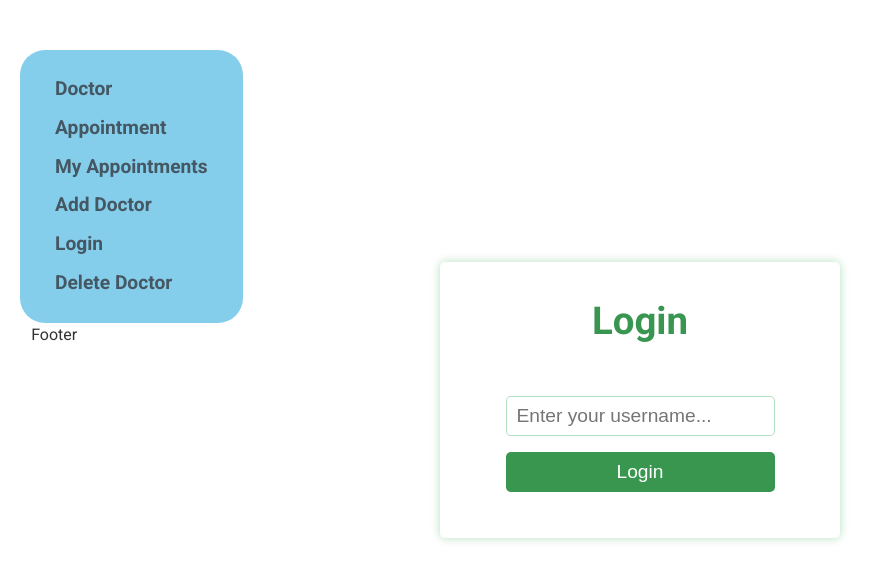
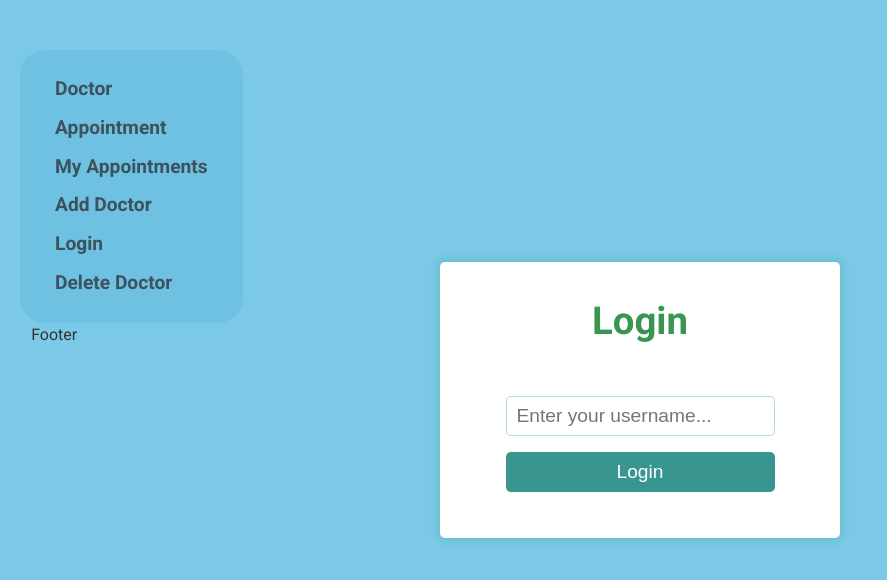
Before and after one commit to sumon766/doctor-appointment, a React (Create React App) app: page /login in a window 1280 px wide. Shown: the top 580 px of the page, without its empty margins (0-887 px from the left). Built offline with nearby package versions, Linux system fonts and the light colour scheme.

Commit message:
Update Navbar style

```diff
--- a/package.json
+++ b/package.json
@@ -4,6 +4,9 @@
   "private": true,
   "dependencies": {
     "@fortawesome/fontawesome-free": "^6.4.2",
+    "@fortawesome/fontawesome-svg-core": "^6.4.2",
+    "@fortawesome/free-regular-svg-icons": "^6.4.2",
+    "@fortawesome/free-solid-svg-icons": "^6.4.2",
     "@fortawesome/react-fontawesome": "^0.2.0",
     "@reduxjs/toolkit": "^1.9.5",
     "@testing-library/jest-dom": "^5.17.0",
--- a/src/components/appointment/Appointment.css
+++ b/src/components/appointment/Appointment.css
@@ -4,11 +4,11 @@
   background-image: url('../../background.jpg');
   background-size: cover;
   background-position: center;
-
   display: flex;
   align-items: center;
   position: relative;
-  z-index: -12;
+  height: 100vh;
+  z-index: 0;
 }
 
 .appointment {
@@ -77,7 +77,7 @@
 @media (max-width: 768px) {
   .appointment-content {
     padding: 10px;
-    z-index: 2;
+    z-index: -1;
   }
 
   .appointment-content h2 {
--- a/src/components/doctor/doctor_slider.css
+++ b/src/components/doctor/doctor_slider.css
@@ -1,9 +1,7 @@
 .doctor {
   width: 100%;
-
-  /* max-width: 1200px; */
+  background-color: hsla(197, 78%, 47%, 0.576);
   margin: 0 auto;
-  background-color: #fff;
   border-radius: 5px;
 }
 
@@ -37,7 +35,6 @@
   padding: 10px;
   box-sizing: border-box;
   box-shadow: none;
-
 }
 
 .doctor__content__item:hover {
@@ -54,10 +51,6 @@
   border-radius: 50%;
   width: 220px;
 }
-
-/* .doctor__content__item__text {
-
-} */
 
 .doctor__content__item__text h3 {
   margin-bottom: 5px;
@@ -104,19 +97,15 @@
 }
 
 @media (max-width: 1024px) {
-
   .doctor__content__item__img img {
     border-radius: 50%;
     width: 180px;
-
   }
 }
 
 @media (max-width: 768px) {
   .doctor__content {
     flex-direction: column;
-    z-index: 0;
-
   }
 
   .doctor__content__item {
--- a/src/components/login/login.scss
+++ b/src/components/login/login.scss
@@ -5,7 +5,7 @@ div.login {
   justify-content: center;
   height: 100vh;
   width: 100vw;
-  background-color: white;
+  background-color: hsla(197, 78%, 47%, 0.576);
   font-family: 'Roboto', sans-serif;
   font-size: 1.2rem;
   color: rgba(14, 128, 42, 0.823);
@@ -49,7 +49,7 @@ div.login {
       margin-bottom: 1rem;
       border: none;
       border-radius: 5px;
-      background-color: rgba(14, 128, 42, 0.823);
+      background-color: rgba(14, 128, 119, 0.823);
       color: #fff;
       font-size: 1.2rem;
       cursor: pointer;
--- a/src/components/navbar/Navbar.js
+++ b/src/components/navbar/Navbar.js
@@ -1,6 +1,7 @@
 import React, { useState, useRef } from "react";
 // eslint-disable-next-line import/no-extraneous-dependencies
-import { FaTimes, FaBars } from 'react-icons/fa';
+import { FontAwesomeIcon } from '@fortawesome/react-fontawesome';
+import { faBarsStaggered, faTimes } from "@fortawesome/free-solid-svg-icons";
 import { Link } from "react-router-dom";
 import s from "./navbar.module.scss";
 
@@ -11,10 +12,14 @@ const Navbar = () => {
   const toggleNavbar = () => {
     setIsNavOpen(!isNavOpen);
   };
-  const toggleLink = () => {
+
+  const handleLinkClick = () => {
     navRef.current.classList.toggle(s.removeNavbar);
+    setTimeout(() => {
+      window.location.reload();
+    }, 100);
   };
-
+  window.addEventListener("resize", handleLinkClick);
   const navLinks = [
     { to: "/", text: "Doctor" },
     { to: "/appointment", text: "Appointment" },
@@ -31,11 +36,12 @@ const Navbar = () => {
         onClick={toggleNavbar}
         type="button"
       >
-        {isNavOpen ? <FaTimes /> : <FaBars />}
+        {isNavOpen ? <FontAwesomeIcon icon={faTimes} />
+          : <FontAwesomeIcon icon={faBarsStaggered} className="bar-custom-icon" />}
       </button>
       <nav className={isNavOpen ? s["mobile-navbar"] : s["desktop-navbar"]}>
         {navLinks.map((link) => (
-          <div className={s["navbar-links"]} key={link.to}><Link to={link.to} onClick={toggleLink}>{link.text}</Link></div>
+          <div className={s["navbar-links"]} key={link.to}><Link to={link.to} onClick={handleLinkClick}>{link.text}</Link></div>
 
         ))}
       </nav>
--- a/src/components/navbar/navbar.module.scss
+++ b/src/components/navbar/navbar.module.scss
@@ -20,14 +20,13 @@ a:hover {
 .nav-btn {
   display: none;
 }
-nav{
 
-  padding:20px;
-  background-color: hsla(197, 72%, 52%, 0.576);
+nav {
+  padding: 20px;
+  background-color: hsla(197, 66%, 64%, 0.576);
   border-radius: 25px;
-  z-index: 1;
+  z-index: 20;
 }
-
 
 @media (max-width: 768px) {
   .nav-btn {
```
Also changed, not shown: src/components/appointment/myappointment.module.scss (+4 -7 lines), 1 other file (tests, documents, lock files or other folders).
